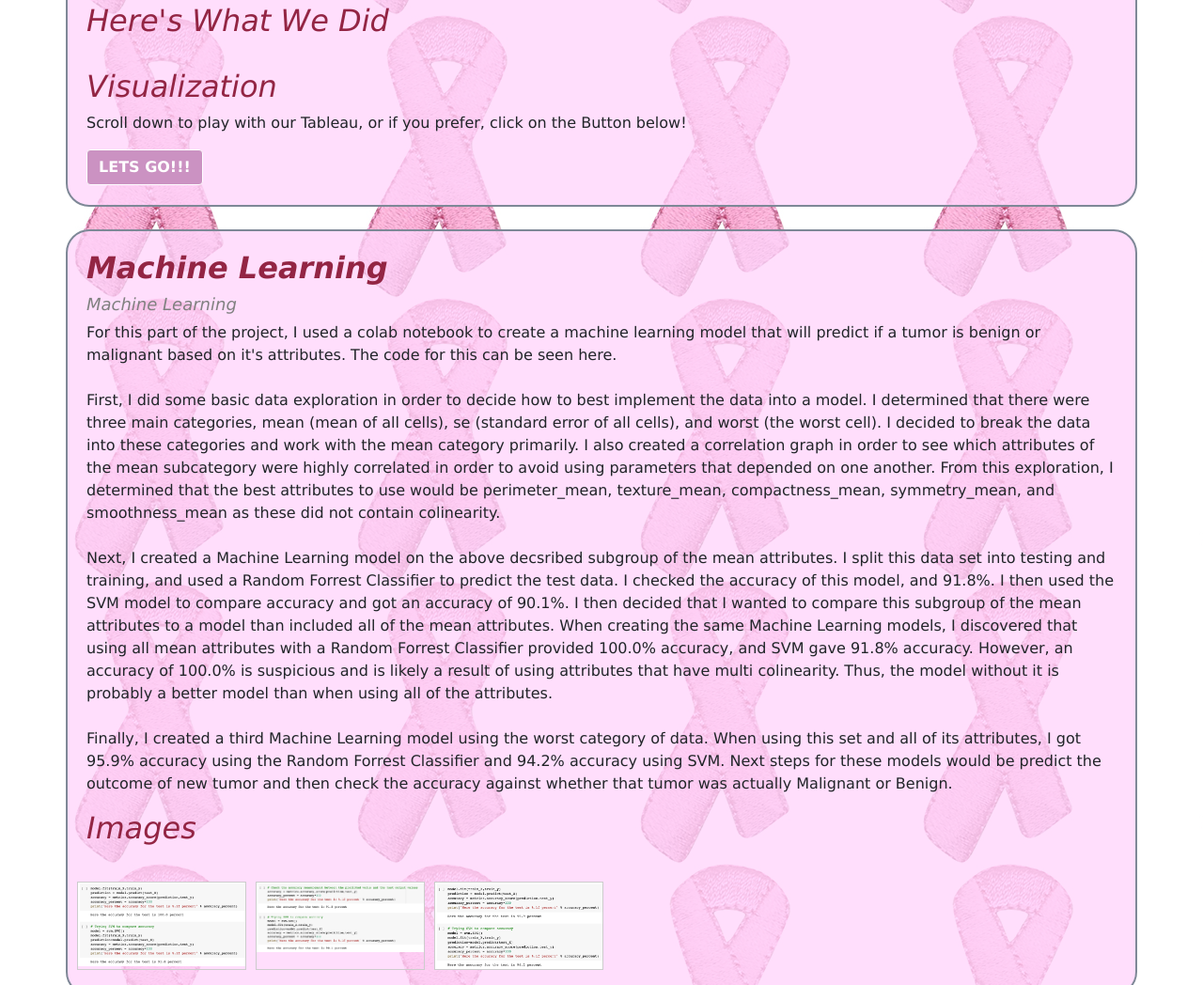
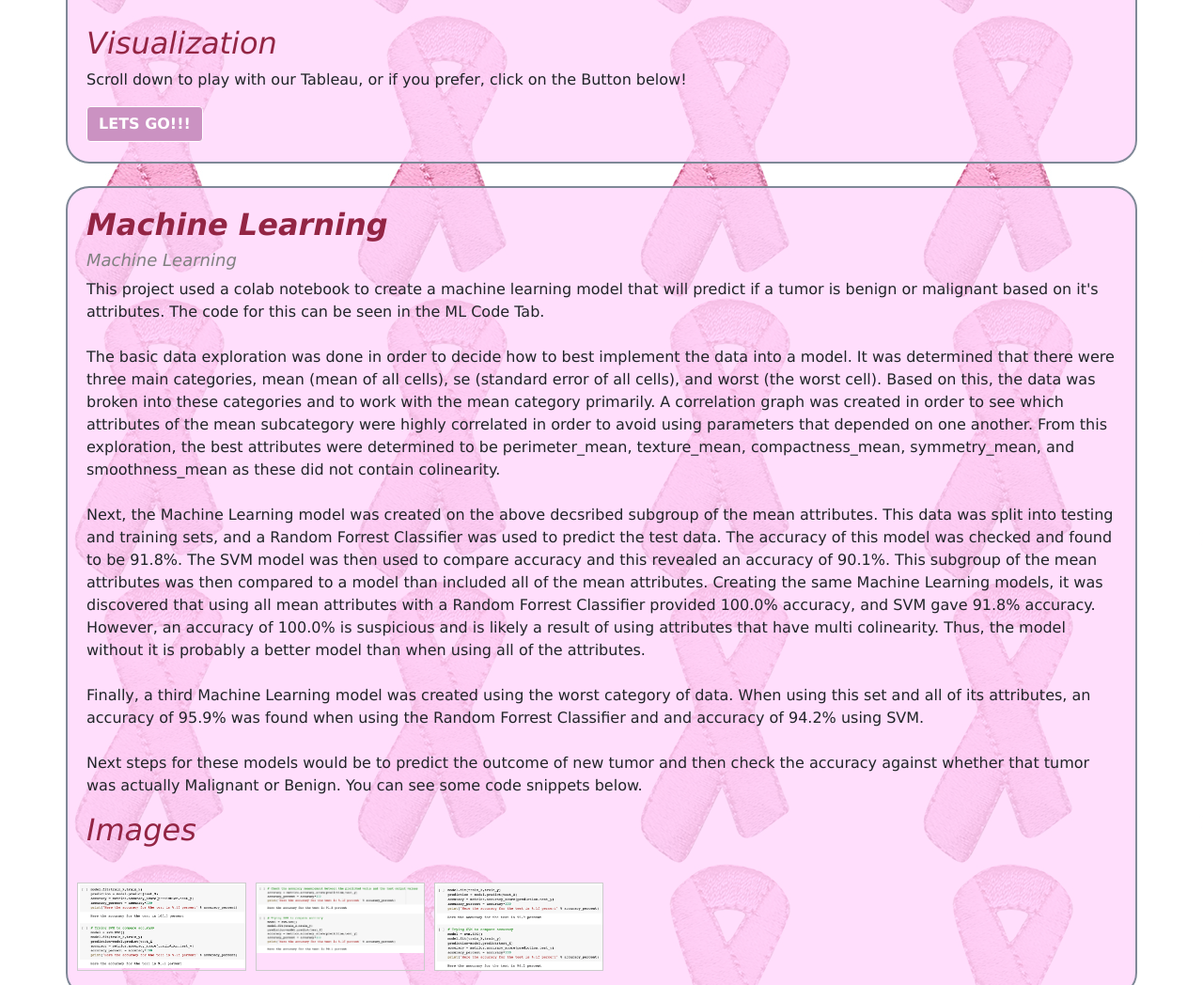
Before and after one commit to almiller95/final-project-machine-learning, a plain HTML site: page templates/index.html in a window 1280 px wide. Shown: the part 586-1634 px from the top of the page at 94% size. Drawn offline with nearby package versions, Linux system fonts and the light colour scheme.

Commit message:
cleaning up html for the website

```diff
--- a/templates/index.html
+++ b/templates/index.html
@@ -86,13 +86,12 @@
       </div>
       <div class="col-md-12">
         <strong><h1><b>Data Exploration</b></h1></strong>
-        <strong><h2>Here's What We Did</h2></strong>
         <br>
           <h2>Visualization</h2>
             <p>Scroll down to play with our Tableau, or if you prefer, click on the Button below!</p>
               <a class="btn btn-primary" href="https://public.tableau.com/app/profile/julie.wells/viz/BreastCancerAnalysis_16231196548460/FinalProject" role="button"><b>LETS GO!!!</b></a>
 
-
+            <br>
               <div id="bar_graph"></div>
 
           <div class='tableauPlaceholder' id='viz1623288869473' style='position: relative'><noscript>
@@ -124,18 +123,35 @@
   <div class="container">
   <h2><b>Machine Learning</b></h2>
   <strong><h3>Machine Learning</h3></strong>
-  <p>For this part of the project, I used a colab notebook to create a machine learning model that will predict if a tumor is benign or malignant based on it's attributes. The code for this can be seen here.
+  <p>This project used a colab notebook to create a machine learning model that will predict if a tumor is benign or
+    malignant based on it's attributes. The code for this can be seen in the ML Code Tab.
     <br>
     <br>
-    First, I did some basic data exploration in order to decide how to best implement the data into a model. I determined that there were three main categories, mean (mean of all cells), se (standard error of all cells), and worst (the worst cell). I decided to break the data into these categories and work with the mean category primarily. I also created a correlation graph in order to see which attributes of the mean subcategory were highly correlated in order to avoid using parameters that depended on one another. From this exploration, I determined that the best attributes to use would be perimeter_mean, texture_mean, compactness_mean, symmetry_mean, and smoothness_mean as these did not contain colinearity.
+    The basic data exploration was done in order to decide how to best implement the data into a model.
+    It was determined that there were three main categories, mean (mean of all cells),
+    se (standard error of all cells), and worst (the worst cell). Based on this, the data was broken into these
+    categories and to work with the mean category primarily. A correlation graph was created in order to see which
+    attributes of the mean subcategory were highly correlated in order to avoid using parameters that depended
+    on one another. From this exploration, the best attributes were determined to be perimeter_mean, texture_mean,
+    compactness_mean, symmetry_mean, and smoothness_mean as these did not contain colinearity.
     <br>
     <br>
-    Next, I created a Machine Learning model on the above decsribed subgroup of the mean attributes. I split this data set into testing and training, and used a Random Forrest Classifier to predict the test data. I checked the accuracy of this model, and 91.8%. I then used the SVM model to compare accuracy and got an accuracy of 90.1%. I then decided that I wanted to compare this subgroup of the mean attributes to a model than included all of the mean attributes. When creating the same Machine Learning models, I discovered that using all mean attributes with a Random Forrest Classifier provided 100.0% accuracy, and SVM gave 91.8% accuracy. However, an accuracy of 100.0% is suspicious and is likely a result of using attributes that have multi colinearity. Thus, the model without it is probably a better model than when using all of the attributes.
+    Next, the Machine Learning model was created on the above decsribed subgroup of the mean attributes.
+    This data was split into testing and training sets, and a Random Forrest Classifier was used to predict the test data.
+    The accuracy of this model was checked and found to be 91.8%. The SVM model was then used to compare accuracy and this
+    revealed an accuracy of 90.1%. This subgroup of the mean attributes was then compared to a model than included all of
+    the mean attributes. Creating the same Machine Learning models, it was discovered that using all mean attributes with a
+    Random Forrest Classifier provided 100.0% accuracy, and SVM gave 91.8% accuracy. However, an accuracy of 100.0% is
+    suspicious and is likely a result of using attributes that have multi colinearity. Thus, the model without it is probably
+    a better model than when using all of the attributes.
     <br>
     <br>
-    Finally, I created a third Machine Learning model using the worst category of data. When using this set and all of its attributes, I got 95.9% accuracy using the Random Forrest Classifier and 94.2% accuracy using SVM.
-
-    Next steps for these models would be predict the outcome of new tumor and then check the accuracy against whether that tumor was actually Malignant or Benign.</p>
+    Finally, a third Machine Learning model was created using the worst category of data. When using this set and all of its attributes,
+    an accuracy of 95.9% was found when using the Random Forrest Classifier and and accuracy of 94.2% using SVM.
+    <br>
+    <br>
+    Next steps for these models would be to predict the outcome of new tumor and then check the accuracy against whether that tumor was actually Malignant or Benign.
+    You can see some code snippets below.</p>
 <h2>Images</h2>
 
 
```
